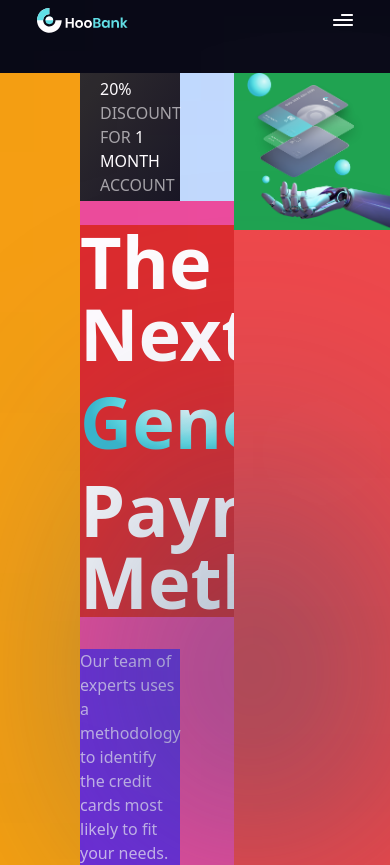
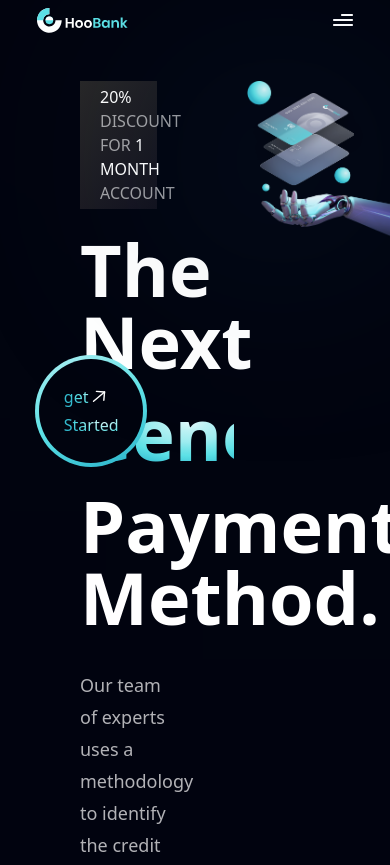
Before and after one commit to MoniruzzamanBillal/react-bank-web, a React (Vite) app: page / in a window 390 px wide. Shown: the top 865 px of the page. Built offline with nearby package versions, Linux system fonts and the light colour scheme.

Commit message:
hero section added without responsive

```diff
--- a/src/App.jsx
+++ b/src/App.jsx
@@ -10,9 +10,8 @@ const App = () => {
     <>
       {/* <div className="MainContainer bg-primary bg-[#00040F] w-full"> */}
       <div className="MainContainer  bg-[#00040F] w-full ">
-        <div className="mainContainerWrapper">
+        <div className="mainContainerWrapper relative">
           <NavBar />
-
           <Hero />
         </div>
       </div>
--- a/src/Components/GetStarted.jsx
+++ b/src/Components/GetStarted.jsx
@@ -1,7 +1,30 @@
 import React from "react";
 
+import { arrowUp } from "../assets";
+
 const GetStarted = () => {
-  return <div>GetStarted</div>;
+  return (
+    <>
+      <div className="getContainer w-[7rem] h-[7rem] bg-blue-gradient p-1 rounded-full  ">
+        <div className="getWrapper w-[100%] h-[100%] m-auto bg-[#00040F] rounded-full flex flex-col justify-center items-center text-white ">
+          <div className="itemContainer">
+            {/*  */}
+            <div className="div1 flex text-gradient mb-1">
+              <h1>get </h1>
+              <img src={arrowUp} alt="" />
+            </div>
+            {/*  */}
+
+            {/*  */}
+            <div className="div2 text-gradient">
+              <h1> Started </h1>
+            </div>
+            {/*  */}
+          </div>
+        </div>
+      </div>
+    </>
+  );
 };
 
 export default GetStarted;
--- a/src/Components/Hero.jsx
+++ b/src/Components/Hero.jsx
@@ -1,6 +1,7 @@
 import React from "react";
 
 import { discount, robot } from "../assets";
+import GetStarted from "./GetStarted";
 
 const Hero = () => {
   return (
@@ -8,13 +9,13 @@ const Hero = () => {
       <div className="heroContainer ">
         <div className="heroWrapper  flex ">
           {/* left side starts  */}
-          <div className="heroLeftContainer bg-amber-500 w-[60%] flex flex-col justify-center">
-            <div className="heroLeftContainerWrapper bg-pink-500 ml-20 ">
+          <div className="heroLeftContainer  w-[60%] flex flex-col justify-center">
+            <div className="heroLeftContainerWrapper  ml-20 relative">
               {/* left top section  */}
-              <div className="heroLeftTop bg-blue-200 mb-6">
+              <div className="heroLeftTop  mb-6">
                 {/* hero top left starts  */}
-                <div className="heroLeftTopContainer bg-discount-gradient  flex items-center self-center px-3 py-1 w-[65%] text-start">
-                  <div className="heroLeftTopLogo bg-blue-300 mr-2">
+                <div className="heroLeftTopContainer bg-discount-gradient  flex items-center self-center px-3 py-1 w-[50%] text-start">
+                  <div className="heroLeftTopLogo  mr-2">
                     <img src={discount} alt="" />
                   </div>
 
@@ -29,43 +30,50 @@ const Hero = () => {
               </div>
 
               {/* middle side of hero section */}
-              <div className="heroLeftMid bg-red-600 text-white">
+              <div className="heroLeftMid  text-white">
                 <div className="heroMidHeading text-7xl font-semibold">
-                  <h1 className="mb-4">The Next</h1>
-                  <h1 className="mb-4 text-gradient">Generation</h1>
-                  <h1 className="mb-8"> Payment Method.</h1>
+                  <h1 className="mb-5">The Next</h1>
+                  <h1 className="mb-5 text-gradient">Generation</h1>
+                  <h1 className="mb-9"> Payment Method.</h1>
                 </div>
               </div>
 
               {/* bottom side of hero section  */}
-              <div className="heroLeftBottom bg-violet-700 w-[65%] mt-6">
-                <p className="text-[#FFFFFFB2] text-base">
+              <div className="heroLeftBottom  w-[65%] mt-6">
+                <p className="text-[#FFFFFFB2] text-lg leading-8">
                   Our team of experts uses a methodology to identify the credit
                   cards most likely to fit your needs. We examine annual
                   percentage rates, annual fees.
                 </p>
               </div>
+
+              {/* get started container  */}
+
+              <div className="getStartedContainer absolute top-[30%] right-[20%] transform -translate-x-1/2 -translate-y-1/2">
+                <GetStarted />
+              </div>
+              {/* get started container ends */}
             </div>
           </div>
           {/* left side ends  */}
 
           {/* right side starts  */}
-          <div className="heroRightContainer w-[40%] bg-red-500">
-            <div className="heroRightContainerWrapper bg-green-600 ">
+          <div className="heroRightContainer w-[40%] ">
+            <div className="heroRightContainerWrapper  relative ">
               {/*  */}
-              <div className="heroRightImg relative z-10  flex justify-end">
-                <img src={robot} alt="" className=" h-[100%] object-fit-none" />
+              <div className="heroRightImg    ">
+                <img src={robot} alt="" className=" h-[100%] w-[100%] " />
               </div>
               {/*  */}
 
               {/* pink color gradient  */}
-              <div className="div1 absolute z-[0] w-[45%] h-[55%] top-0 pink__gradient "></div>
+              <div className="div1 absolute z-[0] w-[100%] h-[50%] top-0 pink__gradient  "></div>
 
               {/* white color gradient  */}
-              <div className="div1  absolute z-[1] w-[45%] h-[55%] rounded-full bottom-40 white__gradient"></div>
+              <div className="div1  absolute z-[1] w-[88%] h-[55%] rounded-full bottom-40  white__gradient"></div>
 
               {/* blue gradient  */}
-              <div className="div1 absolute z-[0] w-[50%] h-[50%] right-10 bottom-12 blue__gradient"></div>
+              <div className="div1 absolute z-[0] w-[90%]  h-[56%]  right-10 bottom-12  blue__gradient"></div>
             </div>
           </div>
           {/* right side ends  */}
--- a/src/Components/NavBar.jsx
+++ b/src/Components/NavBar.jsx
@@ -8,9 +8,14 @@ import { navLinks } from "../constants/constants";
 const NavBar = () => {
   const [toggle, setToggle] = useState(false);
 
+  const menuClick = () => {
+    // console.log("menu click");
+    setToggle((prevToggle) => !prevToggle);
+  };
+
   return (
     <>
-      <div className="navContainer  p-2 mb-8 w-[85%] m-auto">
+      <div className="navContainer  p-2 mb-10 w-[85%] m-auto  ">
         <div className="navWrapper flex justify-between items-center self-center">
           {/* left side of nav starts  */}
           <div className="navLeft ">
@@ -24,13 +29,14 @@ const NavBar = () => {
           <div className="navRight ">
             {/* for pc view  */}
             <div className="navRightPC hidden sm:flex">
-              <ul className="flex">
+              <ul className="flex ">
                 {navLinks.map((ele, ind) => (
                   <>
                     <li
+                      key={Math.random() * 100}
                       className={`  ${
                         ind === navLinks.length - 1 ? "mr-0" : "mr-8"
-                      } text-[#FFFFFF] sm:text-sm md:text-base lg:text-lg   `}
+                      } text-[#FFFFFF] sm:text-sm md:text-base lg:text-lg  cursor-pointer `}
                     >
                       <a href={`#${ele.id}`}> {ele.title} </a>
                     </li>
@@ -44,12 +50,11 @@ const NavBar = () => {
 
             <div className="phoneView flex relative sm:hidden">
               {/* menu btn  */}
-              <div className="menuBtn">
-                {/* <img src={menu} alt="" onClick={() => setToggle(!toggle)} /> */}
+              <div className="menuBtn ">
                 <img
                   src={toggle ? close : menu}
                   alt=""
-                  onClick={() => setToggle(!toggle)}
+                  onClick={() => menuClick()}
                 />
               </div>
               {/* menu btn ends  */}
@@ -58,23 +63,19 @@ const NavBar = () => {
               <div
                 className={`mobileMenu ${
                   toggle ? "flex " : "hidden"
-                } bg-black-gradient absolute top-[1.8rem] right-0 py-3 px-6 text-[#FFFFFF] w-[full]`}
+                } bg-black-gradient absolute top-[1.8rem] right-0 py-3 px-6 text-[#FFFFFF] w-[full] z-[20]`}
               >
                 <ul className="flex flex-col ">
                   {navLinks.map((ele, ind) => (
                     <>
                       <li
+                        key={ind}
                         className={`  ${
                           ind === navLinks.length - 1 ? "mb-0" : "mb-3"
-                        } text-[#FFFFFF] text-sm `}
+                        } text-[#FFFFFF] text-sm cursor-pointer`}
+                        onClick={() => menuClick()}
                       >
-                        <a
-                          href={`#${ele.id}`}
-                          onClick={() => setToggle(!toggle)}
-                        >
-                          {" "}
-                          {ele.title}{" "}
-                        </a>
+                        <a href={`#${ele.id}`}>{ele.title}</a>
                       </li>
                     </>
                   ))}
```
